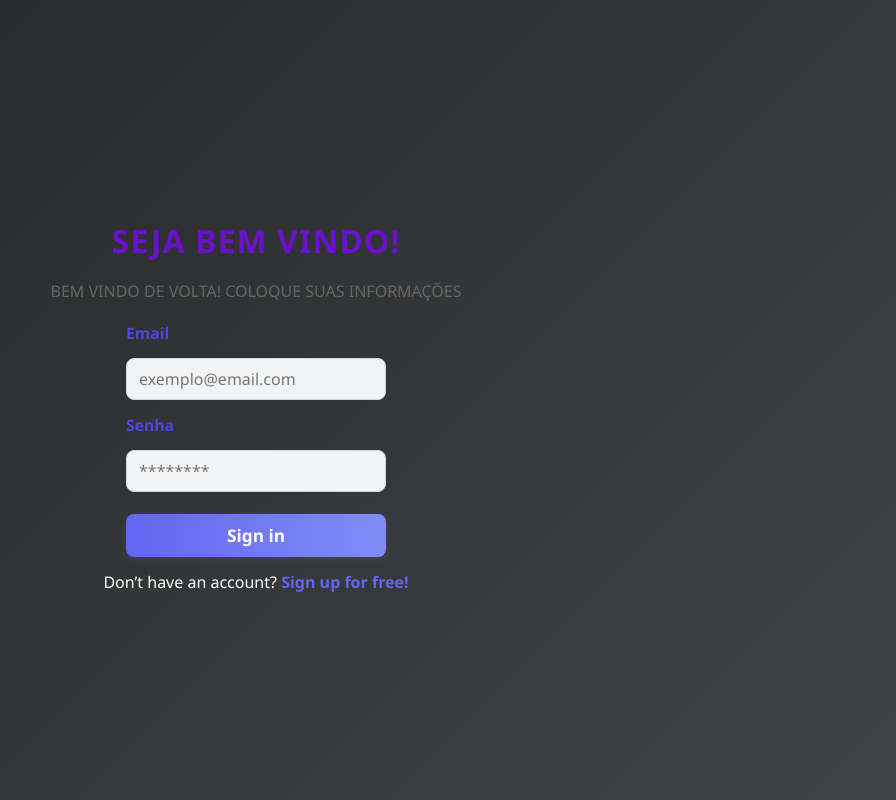
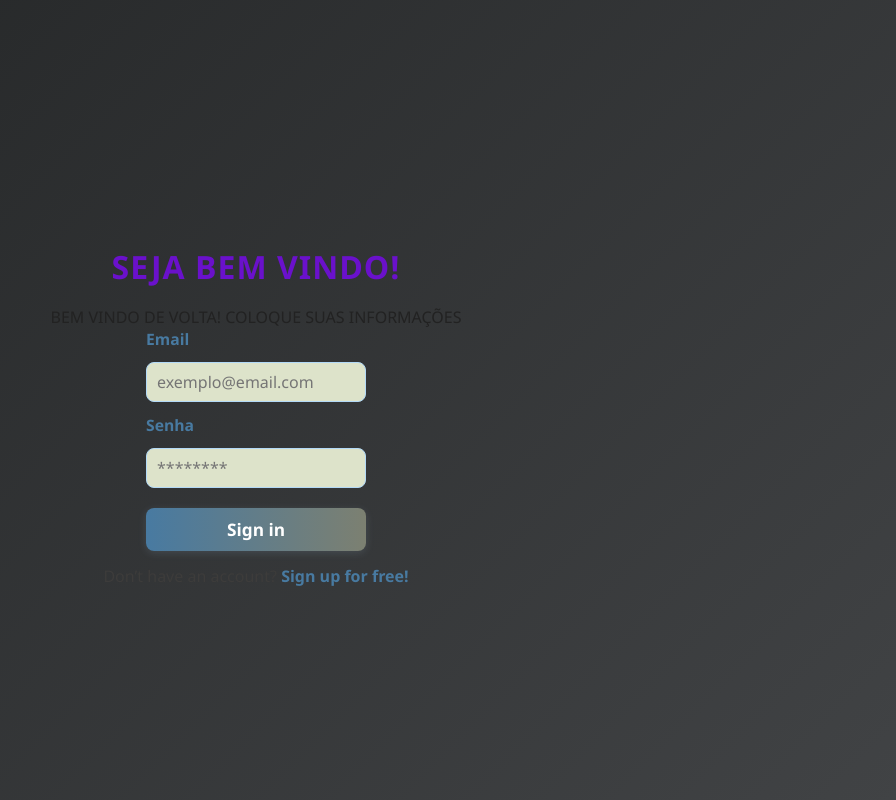
Before and after one commit to pedrosjc10/KickOFF-Match, a React (Create React App) app in the folder frontend/: page /login in a window 1280 px wide. Shown: the whole page, without its empty margins (384-1280 px from the left). Built offline with nearby package versions, Linux system fonts and the light colour scheme.

Commit message:
mudando paleta de cores

```diff
--- a/frontend/src/styles/Login.css
+++ b/frontend/src/styles/Login.css
@@ -6,7 +6,7 @@
 }
 
 body {
-  background: linear-gradient(135deg, #f8fafc 0%, #e0e7ff 100%);
+  background: linear-gradient(135deg, #B2D9F7 0%, #DDE3CA 100%);
   min-height: 100vh;
 }
 
@@ -24,15 +24,15 @@ body {
 
 .login-card {
   width: 100%;
-  max-width: 370px;
+  max-width: 320px;
   background: #fff;
-  border-radius: 22px;
-  box-shadow: 0 8px 32px rgba(80,80,120,0.13), 0 1.5px 0 #e0e7ff inset;
-  padding: 28px 22px 22px 22px;
+  border-radius: 18px;
+  box-shadow: 0 8px 32px #487AA133, 0 1.5px 0 #B2D9F7 inset;
+  padding: 28px 18px 18px 18px;
   display: flex;
   flex-direction: column;
   align-items: center;
-  border: 1.5px solid #e0e7ff;
+  border: 1.5px solid #B2D9F7;
   position: relative;
   overflow: hidden;
 }
@@ -43,7 +43,7 @@ body {
   right: -60px;
   width: 120px;
   height: 120px;
-  background: radial-gradient(circle, #a5b4fc 0%, #fff0 80%);
+  background: radial-gradient(circle, #B2D9F7 0%, #fff0 80%);
   z-index: 0;
 }
 .login-card::after {
@@ -53,7 +53,7 @@ body {
   left: -40px;
   width: 80px;
   height: 80px;
-  background: radial-gradient(circle, #c7d2fe 0%, #fff0 80%);
+  background: radial-gradient(circle, #DDE3CA 0%, #fff0 80%);
   z-index: 0;
 }
 
@@ -61,27 +61,19 @@ h1 {
   font-size: 2rem;
   font-weight: bold;
   margin-bottom: 18px;
-  color: #4f46e5;
+  color: #487AA1;
   letter-spacing: 1px;
-  text-align: center;
-  z-index: 1;
-}
-
-p {
-  font-size: 1rem;
-  margin-bottom: 20px;
-  color: #666;
   text-align: center;
   z-index: 1;
 }
 
 .login-form {
   width: 100%;
-  max-width: 260px; /* <-- diminui a largura dos campos */
+  max-width: 220px;
   margin: 0 auto;
   display: flex;
   flex-direction: column;
-  gap: 12px;
+  gap: 10px;
   z-index: 1;
 }
 
@@ -89,31 +81,32 @@ label {
   text-align: left;
   font-size: 0.98rem;
   font-weight: 600;
-  color: #4f46e5;
+  color: #487AA1;
   margin-bottom: 2px;
 }
 
 input {
   width: 100%;
-  padding: 9px 12px;
-  border: 1.5px solid #c7d2fe;
+  padding: 8px 10px;
+  border: 1.5px solid #B2D9F7;
   border-radius: 8px;
   font-size: 1rem;
-  background: #f3f4f6;
+  background: #DDE3CA;
+  color: #3D3C3B;
   transition: border 0.2s, box-shadow 0.2s;
   margin-bottom: 2px;
   box-sizing: border-box;
 }
 input:focus {
-  border: 1.5px solid #6366f1;
+  border: 1.5px solid #487AA1;
   outline: none;
-  box-shadow: 0 0 0 2px #a5b4fc55;
+  box-shadow: 0 0 0 2px #B2D9F755;
 }
 
 .forgot-password {
   text-align: right;
   font-size: 0.93rem;
-  color: #6366f1;
+  color: #487AA1;
   text-decoration: none;
   margin-bottom: 10px;
   display: block;
@@ -124,9 +117,9 @@ input:focus {
 }
 
 .sign-in-btn {
-  width: 100%; /* acompanha a largura do form */
-  background: linear-gradient(90deg, #6366f1 0%, #818cf8 100%);
-  color: white;
+  width: 100%;
+  background: linear-gradient(90deg, #487AA1 0%, #7C8071 100%);
+  color: #fff;
   border: none;
   padding: 10px 0;
   font-size: 1.08rem;
@@ -135,31 +128,31 @@ input:focus {
   cursor: pointer;
   transition: background 0.2s, transform 0.2s, box-shadow 0.2s;
   margin-top: 8px;
-  box-shadow: 0 2px 8px #a5b4fc22;
+  box-shadow: 0 2px 8px #B2D9F722;
   z-index: 1;
 }
 .sign-in-btn:hover {
-  background: linear-gradient(90deg, #818cf8 0%, #6366f1 100%);
+  background: linear-gradient(90deg, #7C8071 0%, #487AA1 100%);
   transform: translateY(-2px) scale(1.03);
-  box-shadow: 0 4px 16px #a5b4fc33;
+  box-shadow: 0 4px 16px #B2D9F733;
 }
 
 .signup-text {
   font-size: 1rem;
   margin-top: 14px;
-  color: #ffffffff;
+  color: #3D3C3B;
   text-align: center;
   z-index: 1;
 }
 .signup-text a {
-  color: #6366f1;
+  color: #487AA1;
   text-decoration: none;
   font-weight: bold;
   transition: color 0.2s;
 }
 .signup-text a:hover {
   text-decoration: underline;
-  color: #4f46e5;
+  color: #7C8071;
 }
 
 @media (max-width: 600px) {
@@ -174,6 +167,7 @@ input:focus {
   }
   .login-form {
     gap: 8px;
+    max-width: 98vw;
   }
   input {
     font-size: 0.98rem;
```
